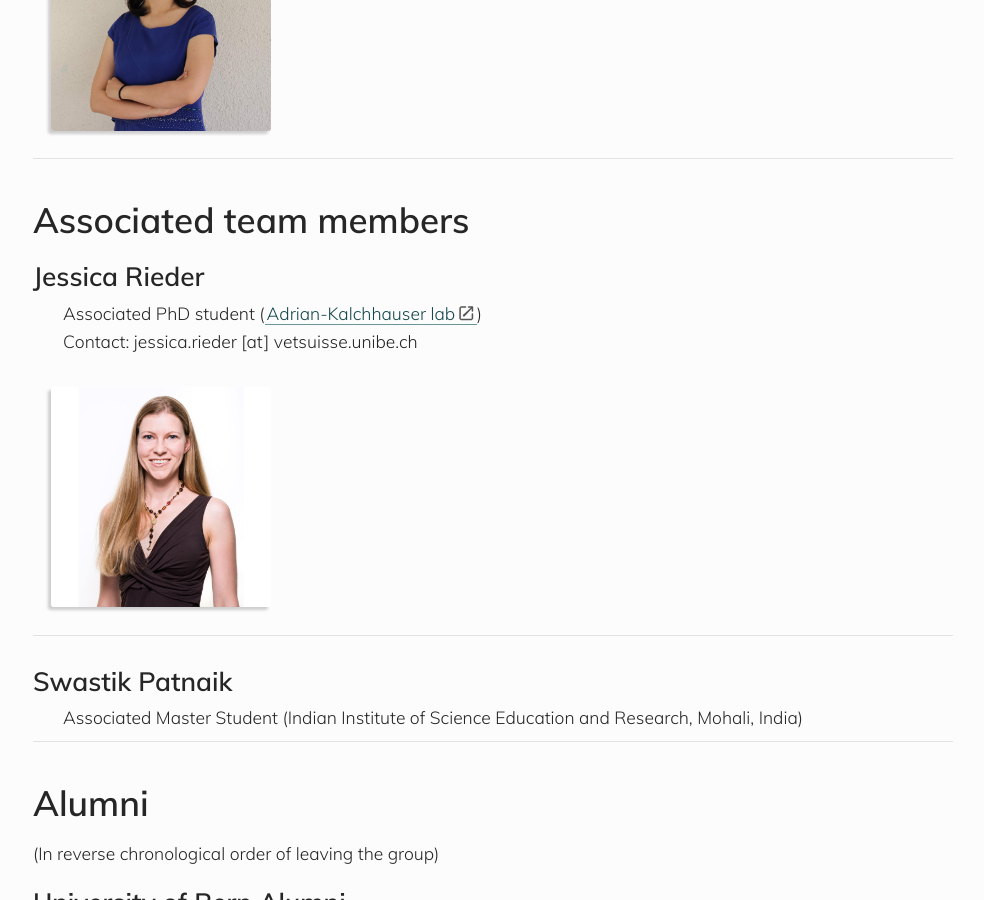
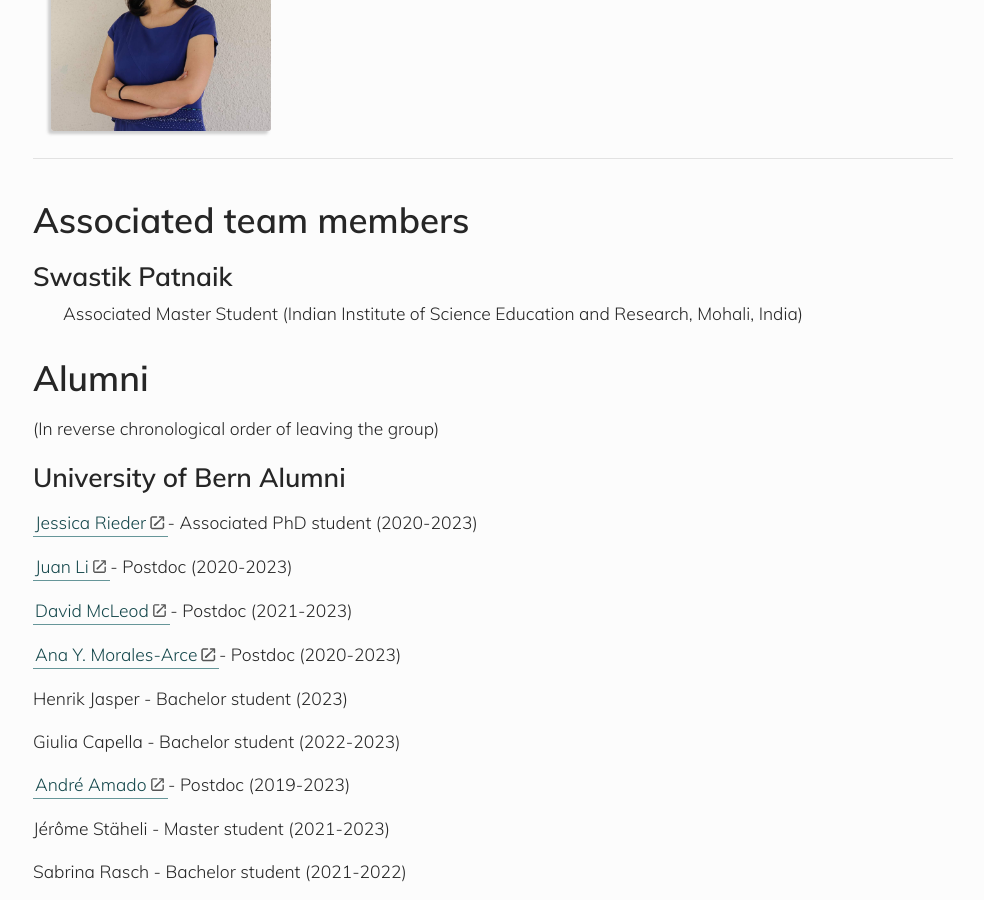
Before and after one commit to banklab/banklab.github.io, a Jekyll site: the page built from people.md, in a window 1280 px wide and 900 px high, scrolled down 4974 px. Shown: the whole window, without its empty margins (147-1131 px from the left). Built offline with Jekyll 4.4.1, drawn with Linux system fonts in a browser that asks for light colours; some web fonts are replaced.

Commit message:
Update index and people

```diff
--- a/people.md
+++ b/people.md
@@ -118,27 +118,17 @@ permalink: /people/
 
 # Associated team members
 
-## Jessica Rieder
-
-* Associated PhD student ([Adrian-Kalchhauser lab](https://www.fiwi.vetsuisse.unibe.ch/research/index_eng.html))
-* Contact: jessica.rieder [at] vetsuisse.unibe.ch
-
-![Photo of Jessica Rieder](/assets/img/team/white-Rieder-Jessica_w.jpg)
-
-
----
-
 ## Swastik Patnaik
 
 * Associated Master Student (Indian Institute of Science Education and Research, Mohali, India)
-
----
 
 # Alumni
 
 (In reverse chronological order of leaving the group)
 
 ## University of Bern Alumni
+
+[Jessica Rieder](https://www.researchgate.net/profile/Jessica-Rieder-2) - Associated PhD student (2020-2023)
 
 [Juan Li](https://orcid.org/0000-0003-2643-0802) - Postdoc (2020-2023)
 
```
Also changed, not shown: index.md (+3 -7 lines).
